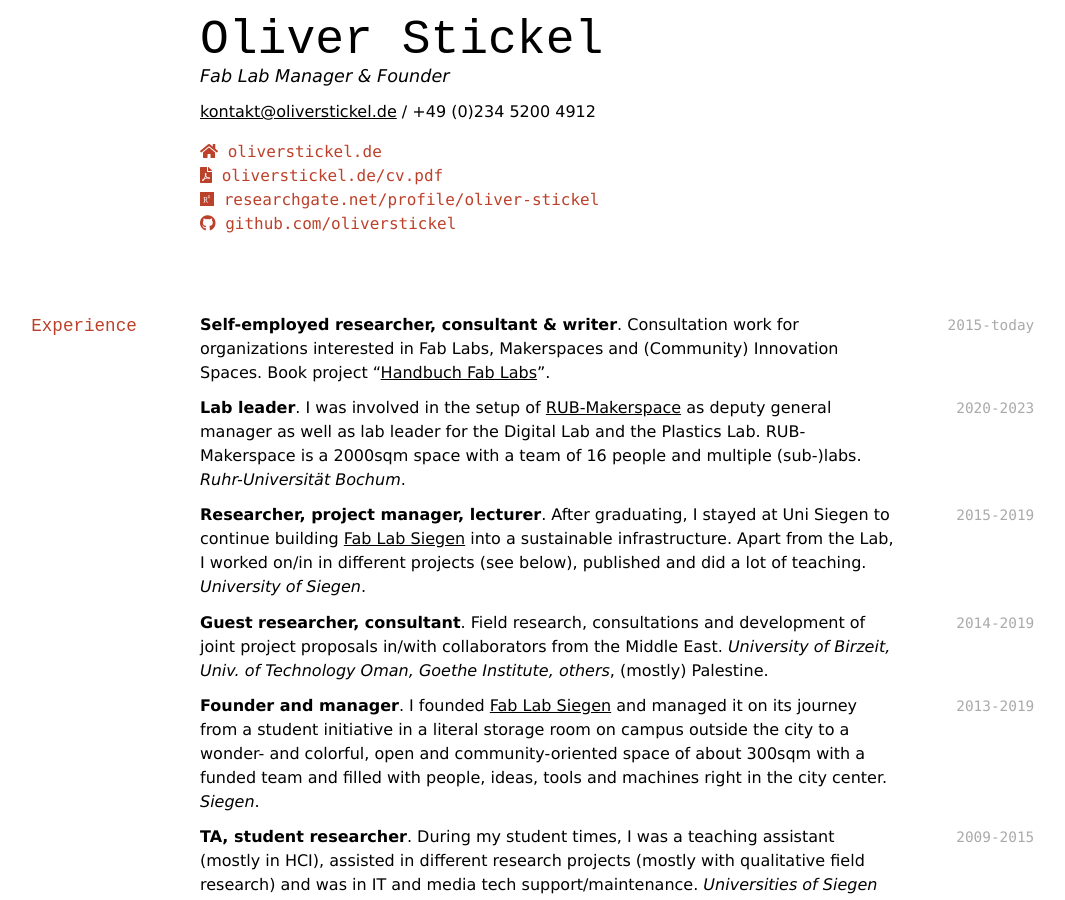
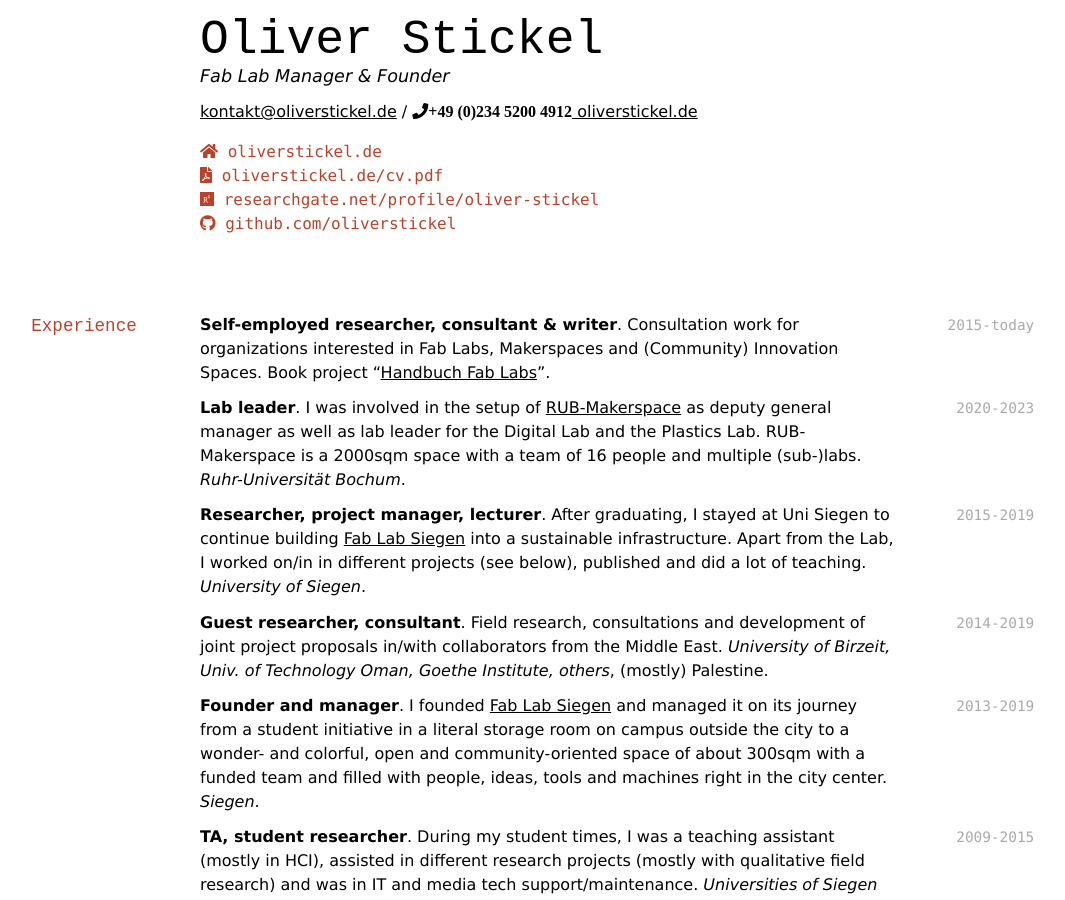
Before and after one commit to oliverstickel/oliverstickel.github.io, a Jekyll site: the page built from index.md, in a window 1280 px wide and 900 px high. Shown: the whole window, without its empty margins (132-1197 px from the left). Built offline with Jekyll 4.4.1, drawn with Linux system fonts in a browser that asks for light colours; nearby versions of some CDN libraries; a style sheet for code colours, icons or effects is not loaded.

Commit message:
Update index.md

```diff
--- a/index.md
+++ b/index.md
@@ -5,7 +5,7 @@ title: Oliver Stickel
 # Oliver Stickel
 Fab Lab Manager & Founder
 
-<a href="mailto:kontakt@oliverstickel.de">kontakt@oliverstickel.de</a> / +49 (0)234 5200 4912
+<a href="mailto:kontakt@oliverstickel.de">kontakt@oliverstickel.de</a> / <a href="tel:+4923452004912"><i class="fas fa-phone">+49 (0)234 5200 4912</i> oliverstickel.de </a><br/>
 
 <div id="webaddress">
   <a href="http://www.oliverstickel.de"><i class="fas fa-home"></i> oliverstickel.de </a><br/>
```
